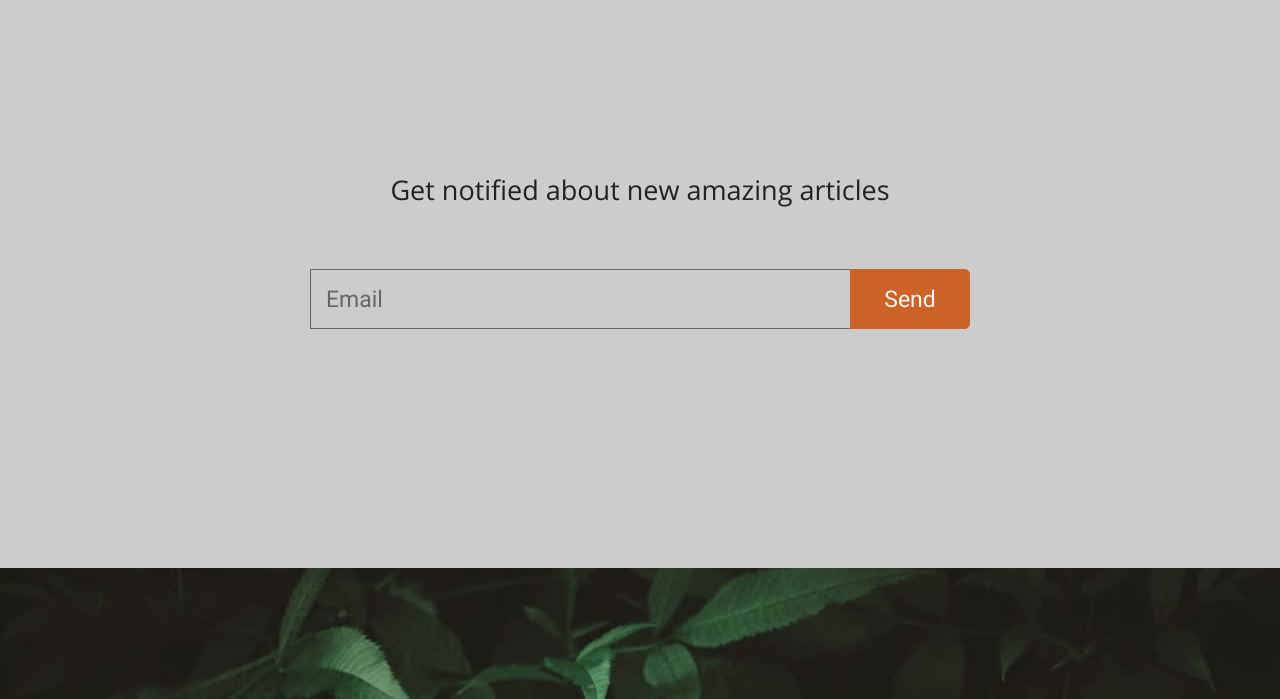
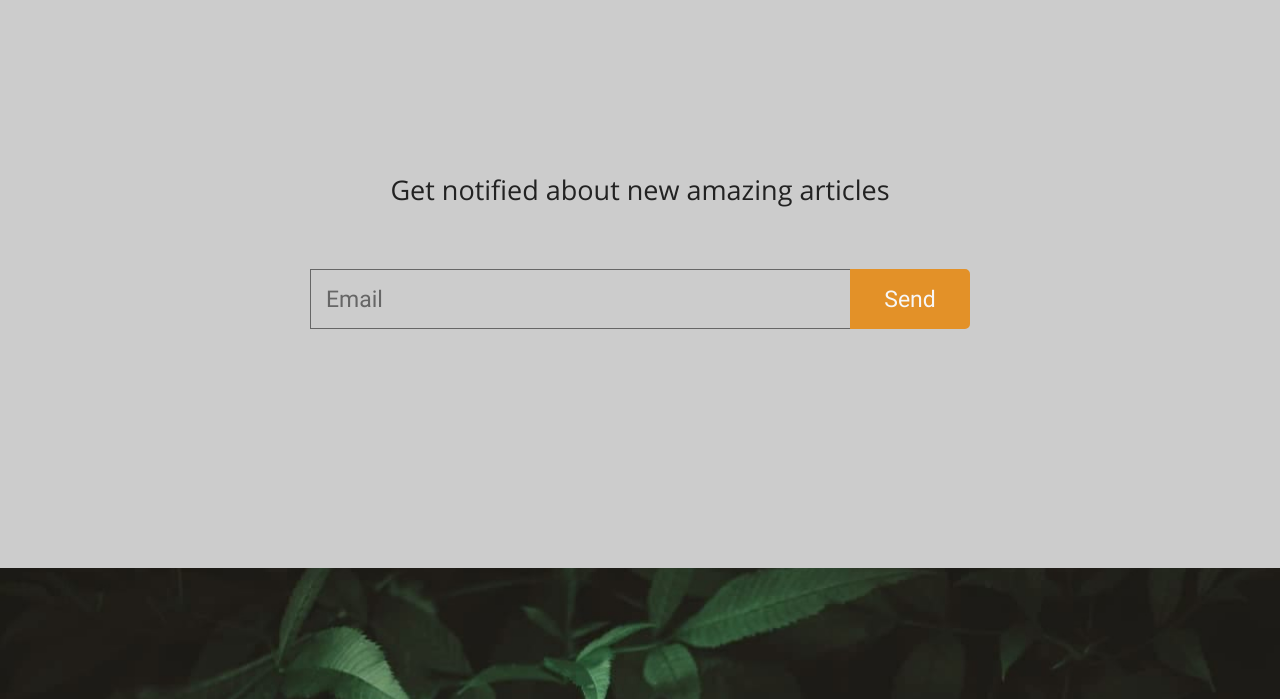
Before and after one commit to irinrudko/wildlife, a plain HTML site: page index.html in a window 1280 px wide. In both pictures the pointer is over the input "send". Shown: the part 1624-2323 px from the top of the page. Drawn offline with Linux system fonts and the light colour scheme.

Commit message:
feat: make send button in get-notified section interactive

```diff
--- a/css/style.css
+++ b/css/style.css
@@ -725,6 +725,17 @@ svg:hover path:nth-child(1) {
     line-height: 27px;
     color: var(--font-light);
 }
+
+.search-form__submit:hover, .search-form__submit:focus  {
+    background-color: #E39128;
+    border: 2px solid #E39128;
+    cursor: default;
+}
+
+.search-form__submit:active {
+    background-color: #8F5613;
+    border: 2px solid #8F5613;
+}
 /* get-notified styles end */
 
 /* footer styles start */
```
